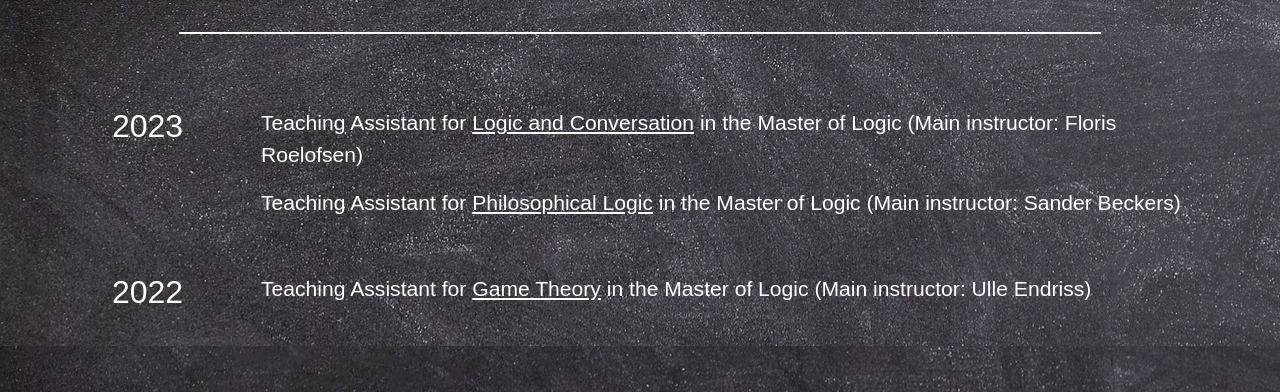
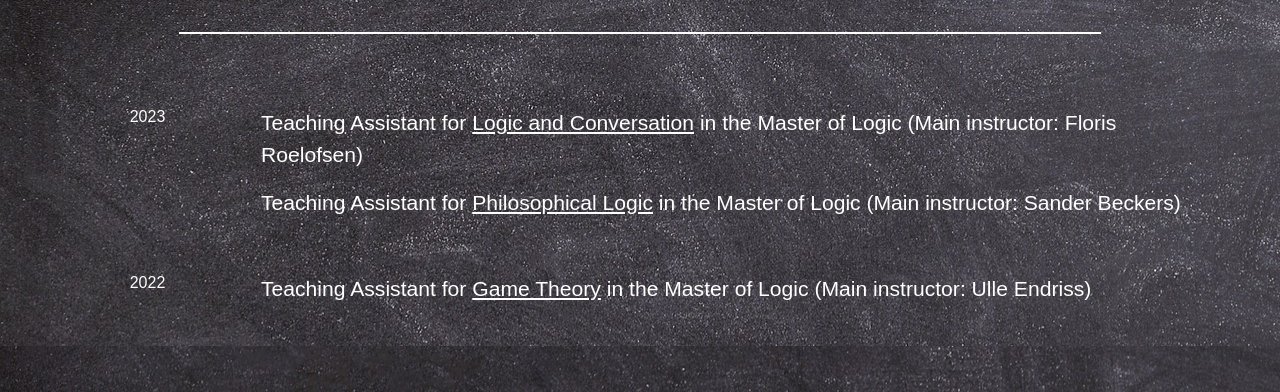
Before and after one commit to TJKlochowicz/Personal-website, a Jekyll site: the page built from _pages/index.html, in a window 1280 px wide and 1400 px high, scrolled down 259 px. Shown: the part 964-1356 px from the top of the window. Built offline with Jekyll 4.4.1, drawn with Linux system fonts in a browser that asks for light colours; nearby versions of some CDN libraries; some web fonts are replaced.

Commit message:
phonr fix

```diff
--- a/_pages/index.html
+++ b/_pages/index.html
@@ -96,7 +96,7 @@ layout: header
   {% capture current_course_year %}{{course.date | date:"%Y"}}{% endcapture %}
     {%if course == all_courses[0]%}
     <div class="row colored course-row">
-      <div class="col-2 year-col"><h2>{{course.date | date:"%Y"}}</h2></div>
+      <div class="col-2 year-col"><h2 class="year-tag">{{course.date | date:"%Y"}}</h2></div>
       <div class="col-10 course-col">
           {%if course.main%}
           <p class="talks"> {{course.role}} for <a href={{course.url}}>{{course.name}}</a> in the {{course.program}} (Main instructor: {{course.main}})</p>
@@ -114,7 +114,7 @@ layout: header
     {%elsif current_course_year != previous_course_year%}
       </div></div>
       <div class="row colored course-row">
-        <div class="col-2 year-col"><h2>{{course.date | date:"%Y"}}</h2></div>
+        <div class="col-2 year-col"><h2 class="year-tag">{{course.date | date:"%Y"}}</h2></div>
         <div class="col-10 course-col">
             {%if course.main%}
             <p class="talks"> {{course.role}} for <a href={{course.url}}>{{course.name}}</a>  in the {{course.program}} (Main instructor: {{course.main}})</p>
--- a/css/styles.css
+++ b/css/styles.css
@@ -237,10 +237,15 @@ body{
 .course-row{
     padding-top: 1%;
 }
-
+.year-tag{
+    font-size: 120%;
+}
 @media only screen and (min-width: 768px)  {
     #teaching{
         margin-top: -8%;
+    }
+    .year-tag{
+        font-size: 100%;
     }
 }
 
```
